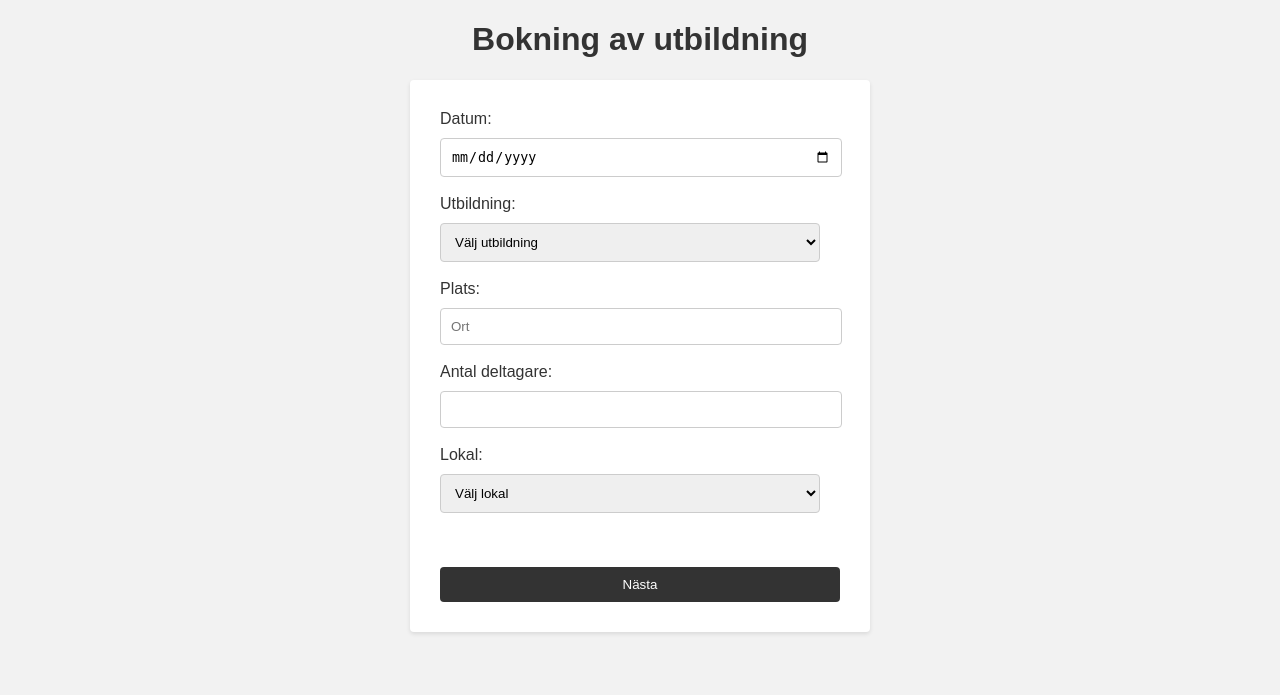
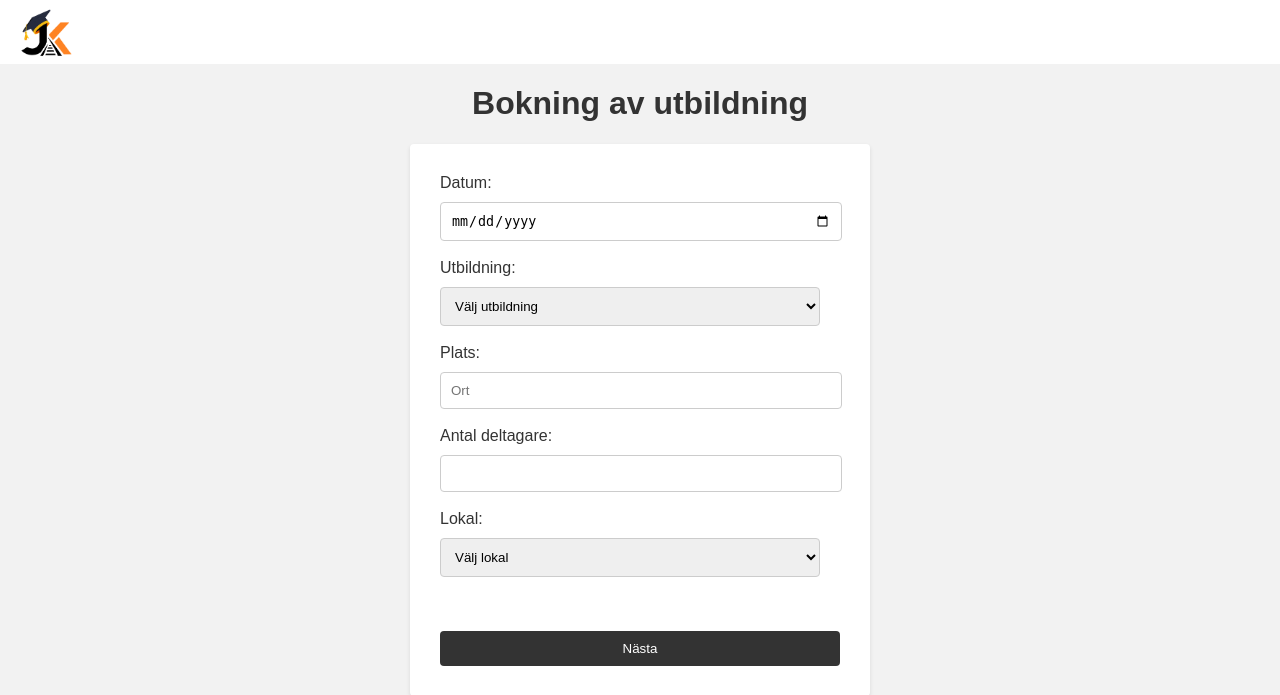
Before and after one commit to Mr-cool08/kursplan, a Flask app: page /admin/booking in a window 1280 px wide. Shown: the top 695 px of the page. Run offline with Flask 3, Linux system fonts and the light colour scheme; parts of the project's set-up code (start-up, migrations or seed data) failed here and were passed over.

Commit message:
Refactor code structure for improved readability and maintainability

```diff
--- a/static/style/base.css
+++ b/static/style/base.css
@@ -3,6 +3,22 @@ body {
     background-color: #f2f2f2;
     margin: 0;
     padding: 0px;
+}
+
+.site-header {
+    background-color: #fff;
+    padding: 8px 20px;
+}
+
+.site-header a {
+    display: inline-block;
+    vertical-align: top;
+}
+
+.site-header img {
+    display: block;
+    width: auto;
+    height: 48px;
 }
 
 footer {
--- a/templates/base.html
+++ b/templates/base.html
@@ -1,14 +1,19 @@
 <!DOCTYPE html>
+{% set logo_url = url_for('static', filename='images/favicon/JKA_Logo.png') %}
 <html>
 <head>
     <link rel="stylesheet" href="{{ url_for('static', filename='style/base.css') }}">
     <meta name="viewport" content="width=device-width, initial-scale=1.0">
-    <link rel="icon" type="image/png" href="https://cdn-icons-png.flaticon.com/512/25/25694.png" />
+    <link rel="icon" type="image/png" href="{{ logo_url }}">
     <title>{% block title %}{% endblock %}</title>
     {% block head %}{% endblock %}
 </head>
 <body>
-
+    <header class="site-header">
+        <a href="{{ url_for('user_page.index') }}">
+            <img src="{{ logo_url }}" alt="Kursplan – startsida" width="573" height="530">
+        </a>
+    </header>
 
     {% block content %}
     {% endblock %}
```
Also changed, not shown: static/images/20250816_2214_Tolk och klient_simple_compose_01k2t86s2me5f9xgbccfde7gcg.png (deleted), static/images/favicon/JKA_Logo.png (added).
